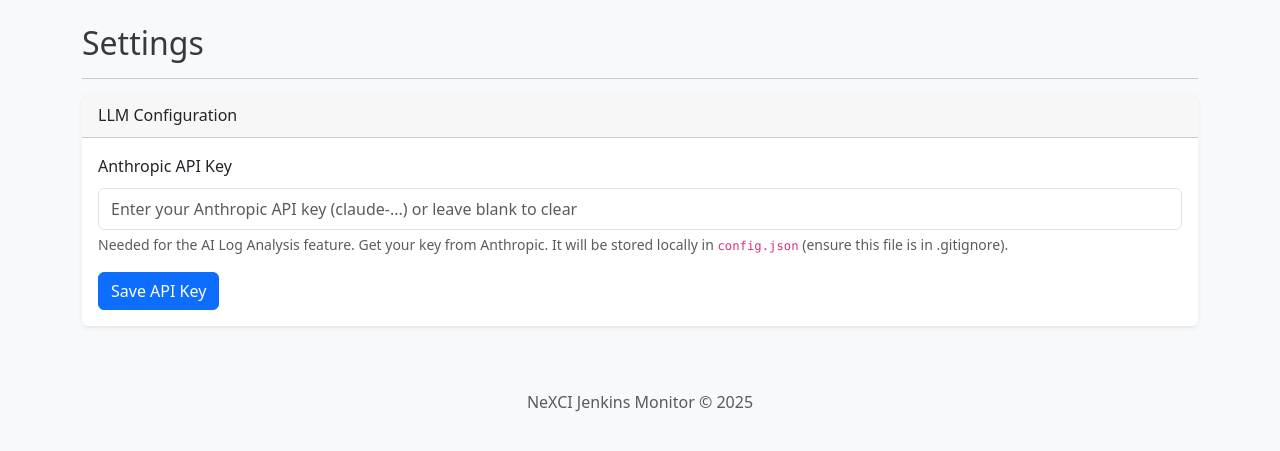
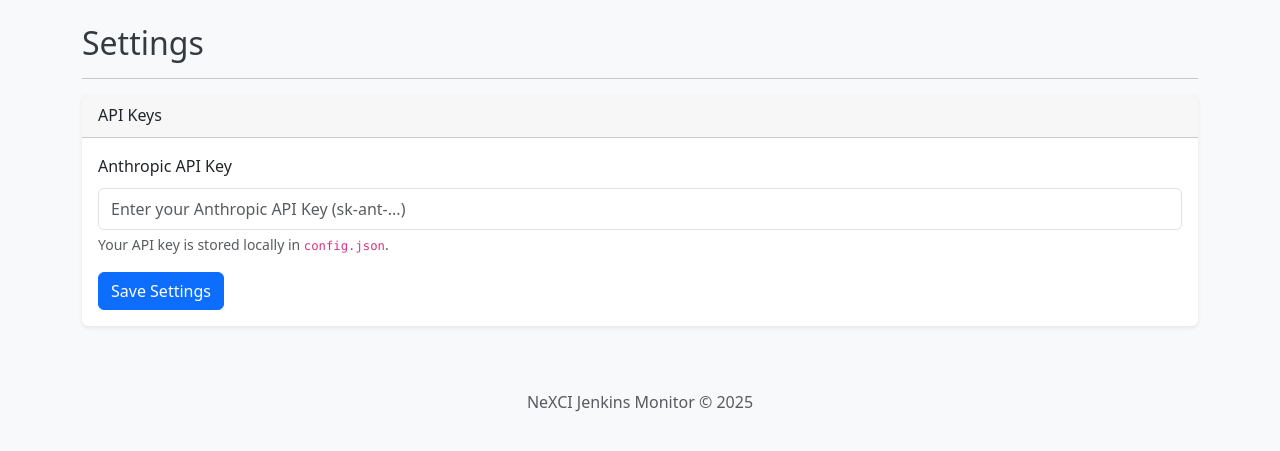
Before and after one commit to nirwo/NexCI, a Flask app: page /settings in a window 1280 px wide. Shown: the part 78-529 px from the top of the page. Run offline with Flask 3, Linux system fonts and the light colour scheme; the visitor is signed in with stand-in values (Sample User, id 1); some libraries are stand-ins or nearby versions.

Commit message:
Fix: Correctly use SettingsForm in /settings route and template

```diff
--- a/app.py
+++ b/app.py
@@ -609,17 +609,23 @@ def save_config(config):
 @login_required
 def settings():
     config = load_config()
-    if request.method == 'POST':
-        anthropic_key = request.form.get('anthropic_api_key', '').strip()
+    form = SettingsForm(anthropic_api_key=config.get('ANTHROPIC_API_KEY', '')) # Instantiate form, pre-fill with current key
+
+    if form.validate_on_submit(): # Use WTForms validation
+        anthropic_key = form.anthropic_api_key.data.strip() # Get data from form object
         config['ANTHROPIC_API_KEY'] = anthropic_key
         save_config(config)
         if anthropic_key:
             flash('Anthropic API Key saved successfully.', 'success')
         else:
-             flash('Anthropic API Key cleared.', 'info')
-        return redirect(url_for('settings')) # Redirect back to settings page
+            flash('Anthropic API Key cleared.', 'info')
+        return redirect(url_for('settings')) # Redirect to prevent form resubmission
+    elif request.method == 'POST':
+        # Handle validation errors if any (though Optional() makes this less likely for just one field)
+        flash('There was an error saving the settings.', 'danger')
 
-    return render_template('settings.html', current_key=config.get('ANTHROPIC_API_KEY', ''))
+    # Pass the form object to the template for rendering
+    return render_template('settings.html', form=form)
 
 # Log Analysis API Route
 @app.route('/api/analyze-log', methods=['POST'])
--- a/templates/settings.html
+++ b/templates/settings.html
@@ -19,21 +19,24 @@
       {% endif %}
     {% endwith %}
 
-    <div class="card">
-        <div class="card-header">
-            LLM Configuration
-        </div>
+    <div class="card shadow-sm mb-4">
+        <div class="card-header">API Keys</div>
         <div class="card-body">
             <form method="POST" action="{{ url_for('settings') }}">
+                {{ form.hidden_tag() }} <!-- Add CSRF token -->
+
                 <div class="mb-3">
-                    <label for="anthropic_api_key" class="form-label">Anthropic API Key</label>
-                    <input type="password" class="form-control" id="anthropic_api_key" name="anthropic_api_key" placeholder="Enter your Anthropic API key (claude-...) or leave blank to clear" value="{{ current_key }}">
-                    <div id="apiKeyHelp" class="form-text">
-                        Needed for the AI Log Analysis feature. Get your key from Anthropic.
-                        It will be stored locally in <code>config.json</code> (ensure this file is in .gitignore).
+                    {{ form.anthropic_api_key.label(class="form-label") }}
+                    {{ form.anthropic_api_key(class="form-control", placeholder="Enter your Anthropic API Key (sk-ant-...) ") }}
+                    {% if form.anthropic_api_key.errors %}
+                        <div class="invalid-feedback d-block">
+                            {{ form.anthropic_api_key.errors[0] }}
                         </div>
+                    {% endif %}
+                    <div class="form-text">Your API key is stored locally in <code>config.json</code>.</div>
                 </div>
-                <button type="submit" class="btn btn-primary">Save API Key</button>
+
+                {{ form.submit(class="btn btn-primary") }}
             </form>
         </div>
     </div>
```
Lines whose indentation alone changed are shown as unchanged.
